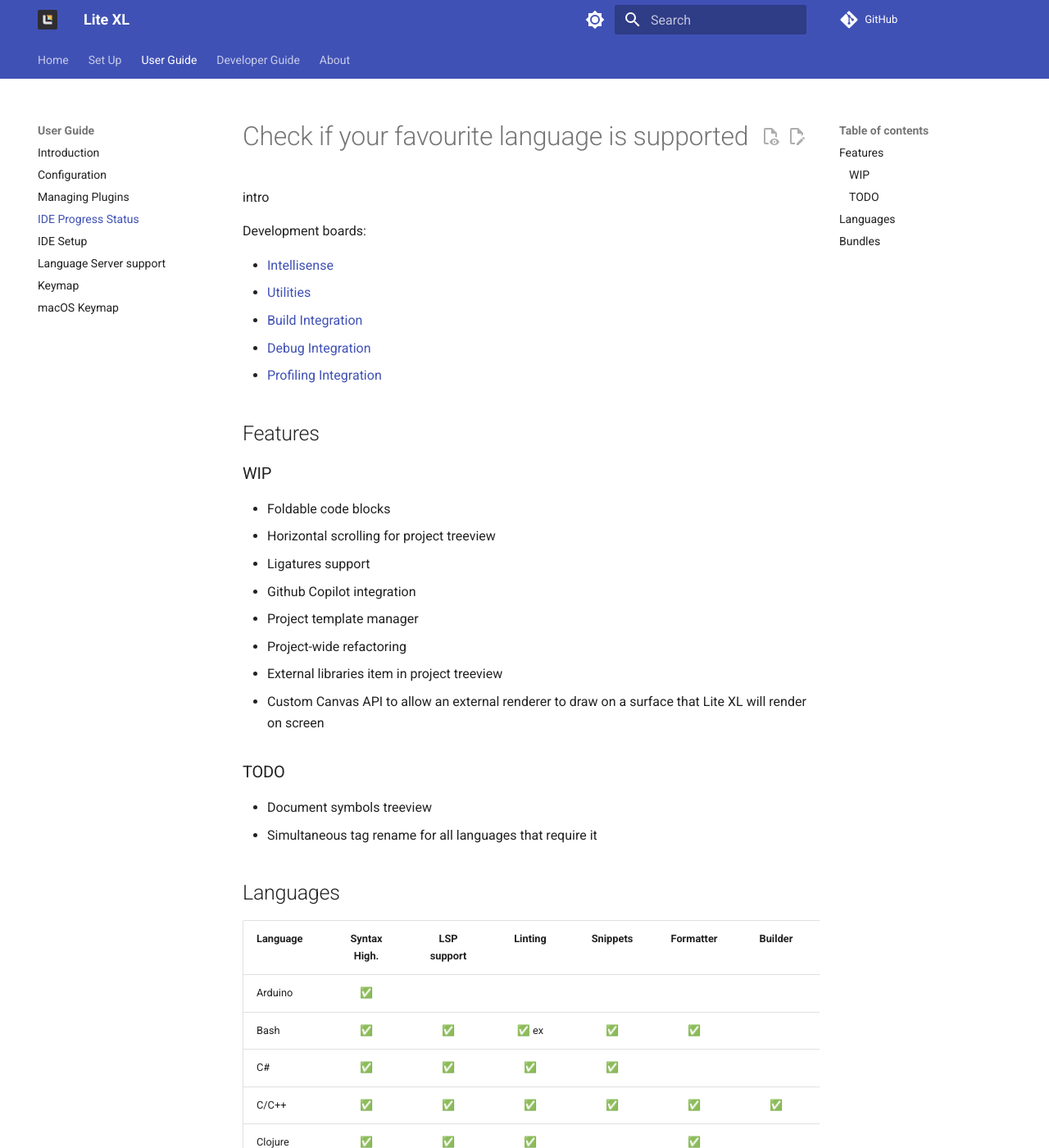
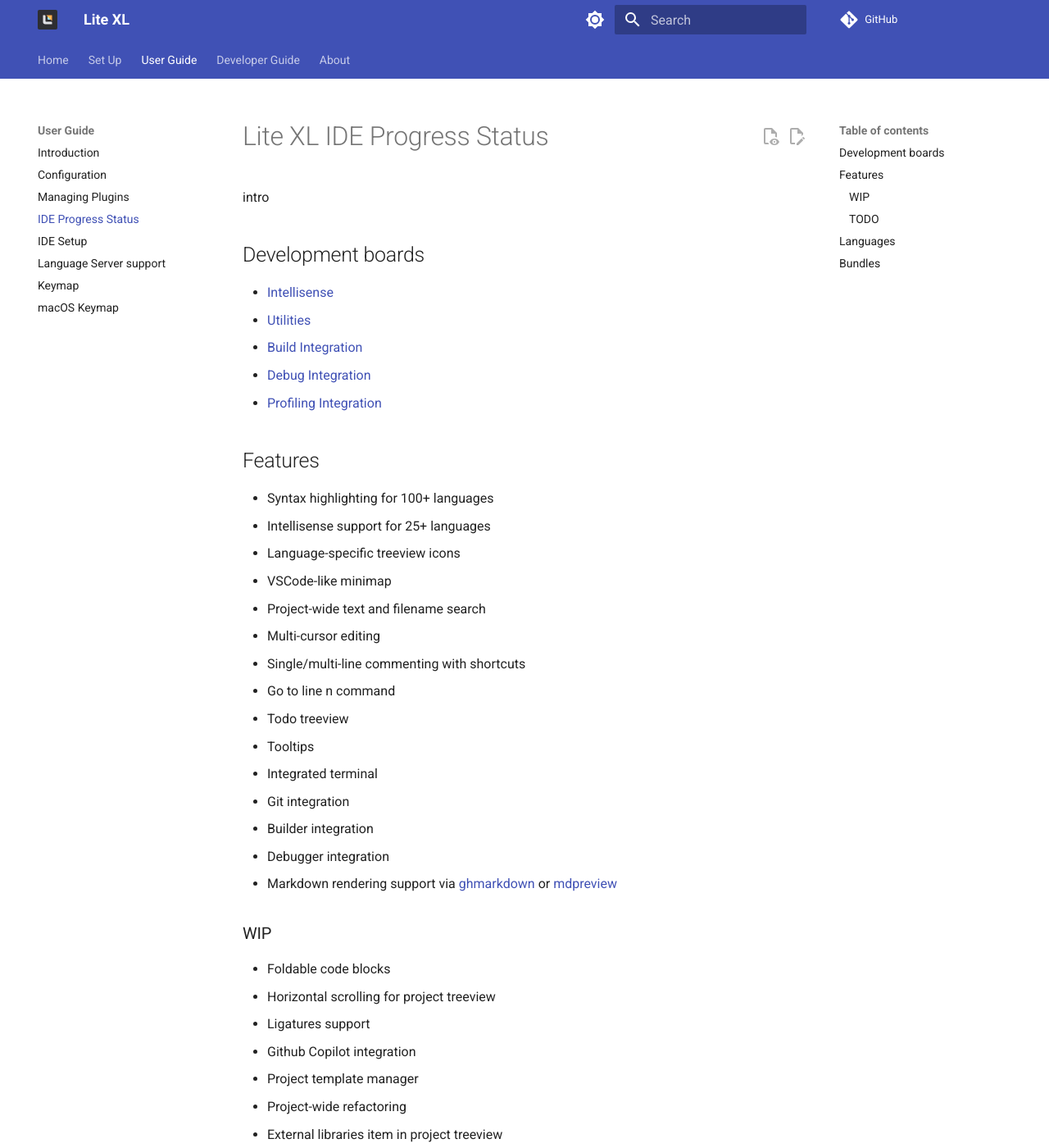
Before and after one commit to lite-xl/lite-xl.github.io, an MkDocs documentation site: the page built from docs/user-guide/ide-progress-status.md, in a window 1280 px wide and 1400 px high. Shown: the whole window at 82% size. Built offline with MkDocs 1.6.1 and Material for MkDocs 9.7.7, drawn with Linux system fonts in a browser that asks for light colours; some web fonts are replaced; comment, search, counter and statistics services are not loaded; the version menu is left out.

Commit message:
Fixed some details.

```diff
--- a/docs/user-guide/ide-progress-status.md
+++ b/docs/user-guide/ide-progress-status.md
@@ -2,11 +2,11 @@
 description: Check if your favourite language is supported.
 ---
 
-# Check if your favourite language is supported
+# Lite XL IDE Progress Status
 
 intro
 
-Development boards:
+## Development boards
 
 - [Intellisense](https://github.com/users/PerilousBooklet/projects/6/views/1)
 - [Utilities](https://github.com/users/PerilousBooklet/projects/7/views/1)
@@ -15,6 +15,22 @@
 - [Profiling Integration](https://github.com/users/PerilousBooklet/projects/10/views/1)
 
 ## Features
+
+- Syntax highlighting for 100+ languages
+- Intellisense support for 25+ languages
+- Language-specific treeview icons
+- VSCode-like minimap
+- Project-wide text and filename search
+- Multi-cursor editing
+- Single/multi-line commenting with shortcuts
+- Go to line n command
+- Todo treeview
+- Tooltips
+- Integrated terminal
+- Git integration
+- Builder integration
+- Debugger integration
+- Markdown rendering support via [ghmarkdown](https://github.com/lite-xl/lite-xl-plugins/blob/master/plugins/ghmarkdown.lua) or [mdpreview](https://github.com/Not-a-web-Developer/lite-xl-mdpreview)
 
 ### WIP
 - Foldable code blocks
```
